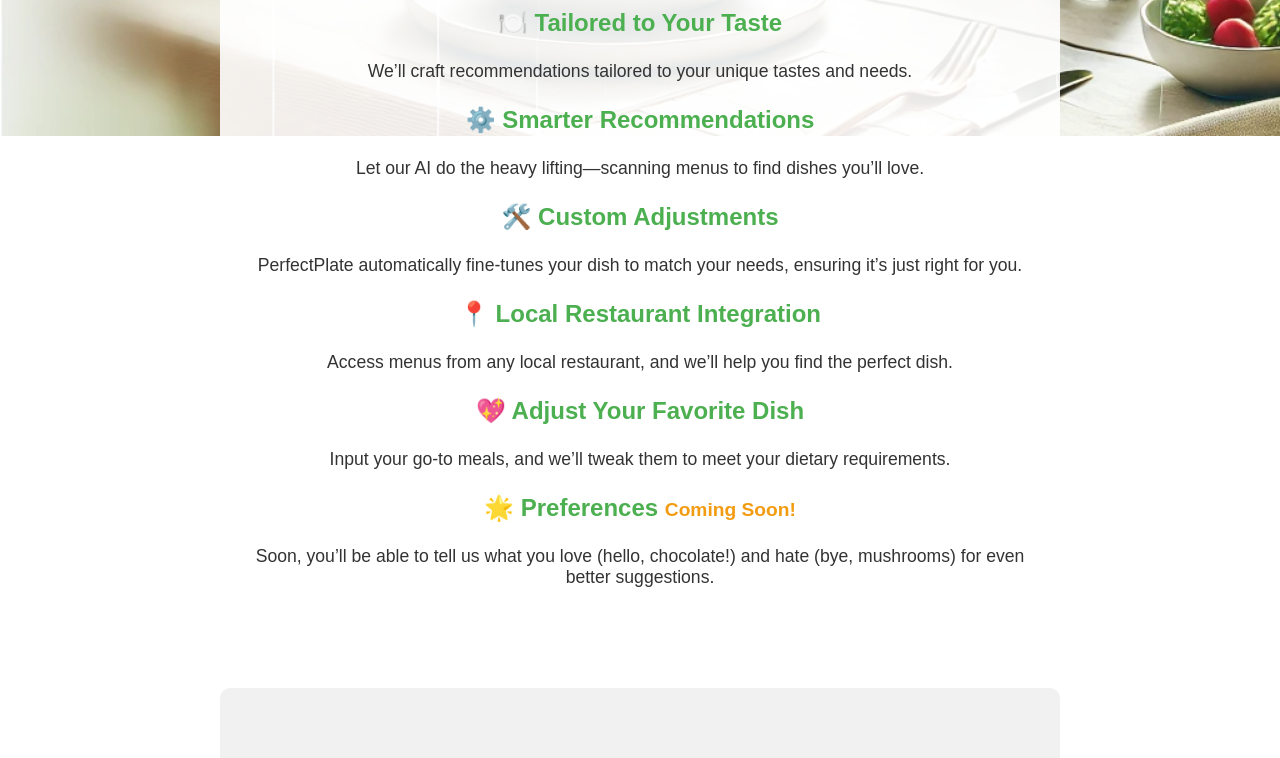
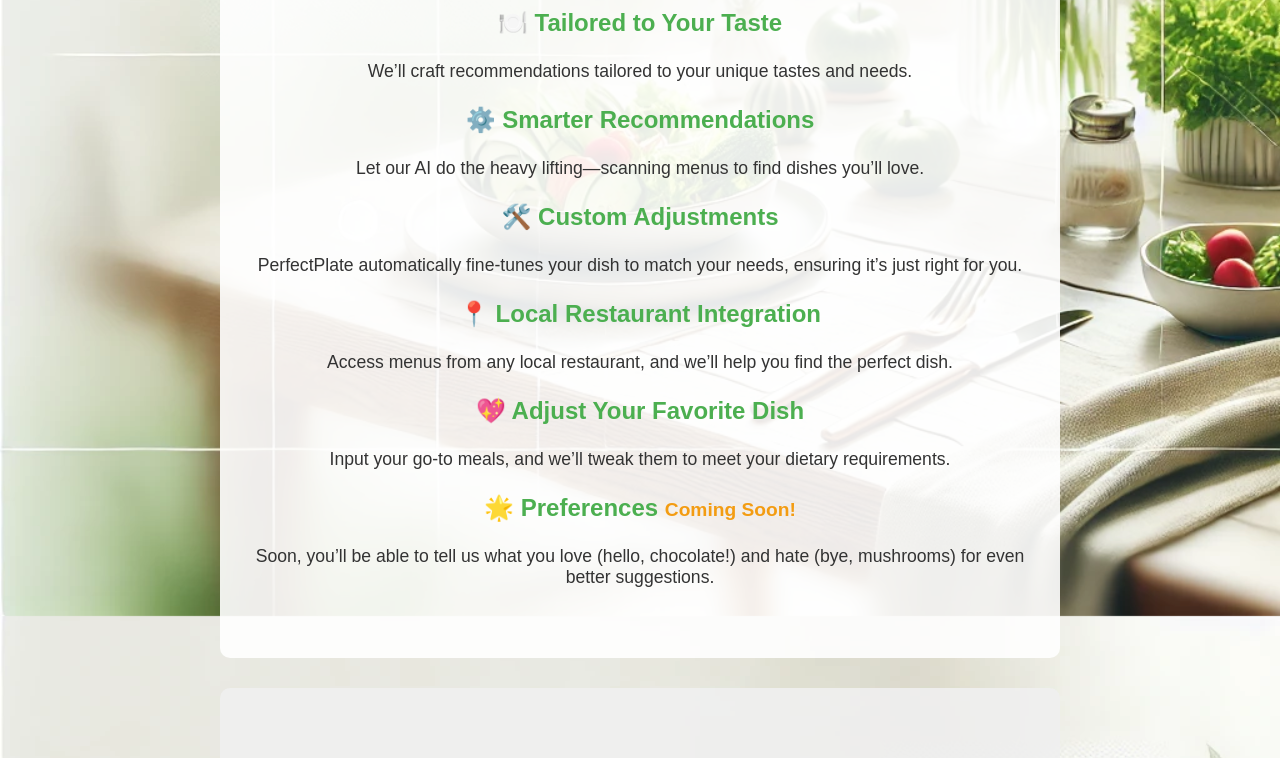
Before and after one commit to nikwhite1169/perfectplate, a plain HTML site: page index.html in a window 1280 px wide. Shown: the part 664-1422 px from the top of the page. Drawn offline with Linux system fonts and the light colour scheme.

Commit message:
Reverting to a static background with basic styling

```diff
--- a/styles.css
+++ b/styles.css
@@ -4,21 +4,9 @@
     margin: 0;
     padding: 0;
     text-align: center;
-    position: relative; /* For static background container */
     color: #333;
-  }
-
-  body::before {
-    content: '';
-    position: fixed;
-    top: 0;
-    left: 0;
-    width: 100%;
-    height: 100%;
-    background: url('images/background.webp') no-repeat center center;
-    background-size: cover;
-    z-index: -1; /* Keep background behind content */
-    pointer-events: none; /* Prevent any interaction with the background */
+    background: url('images/background.webp') no-repeat center center fixed; /* Static background */
+    background-size: cover; /* Ensure the background covers the viewport */
   }
 
   header {
```
